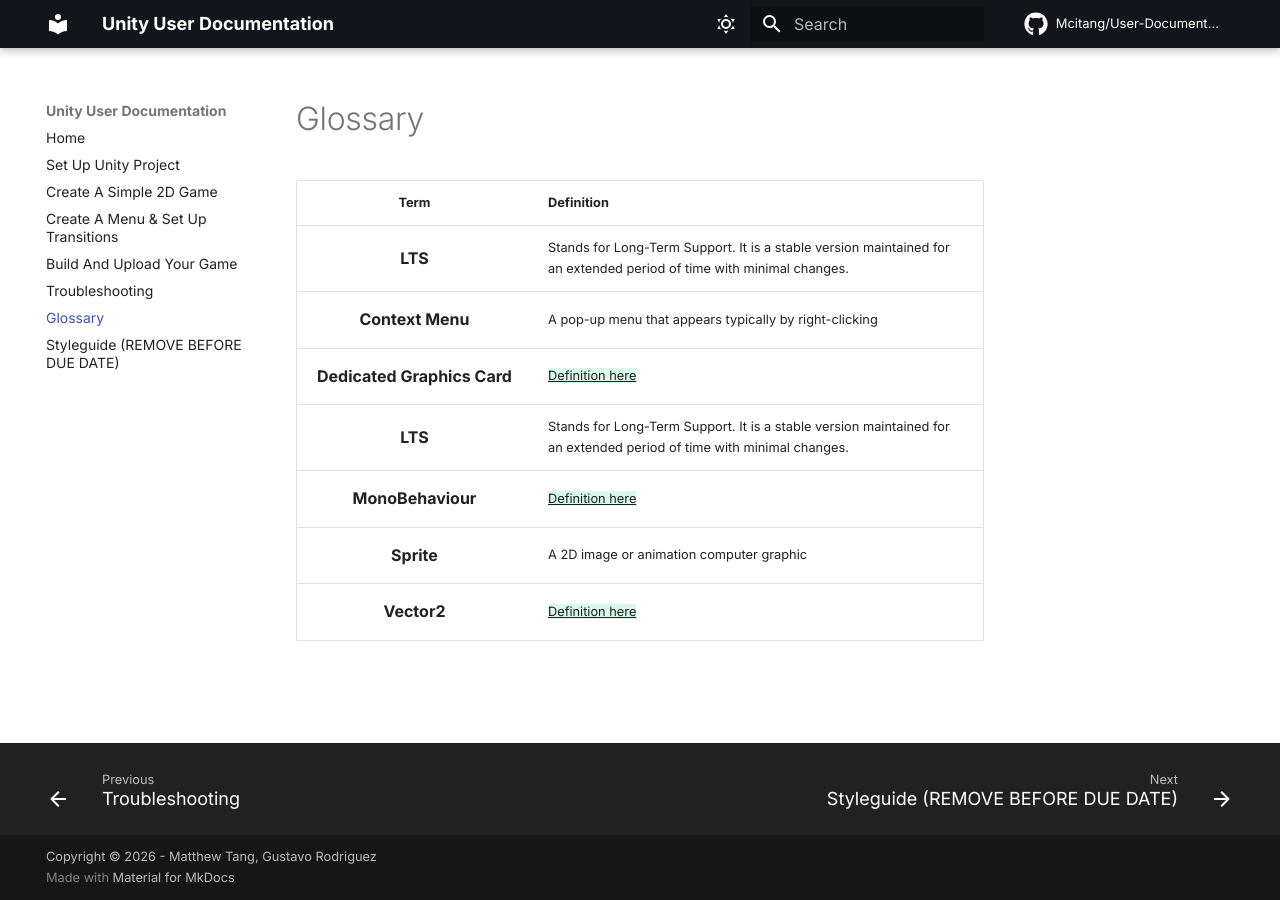
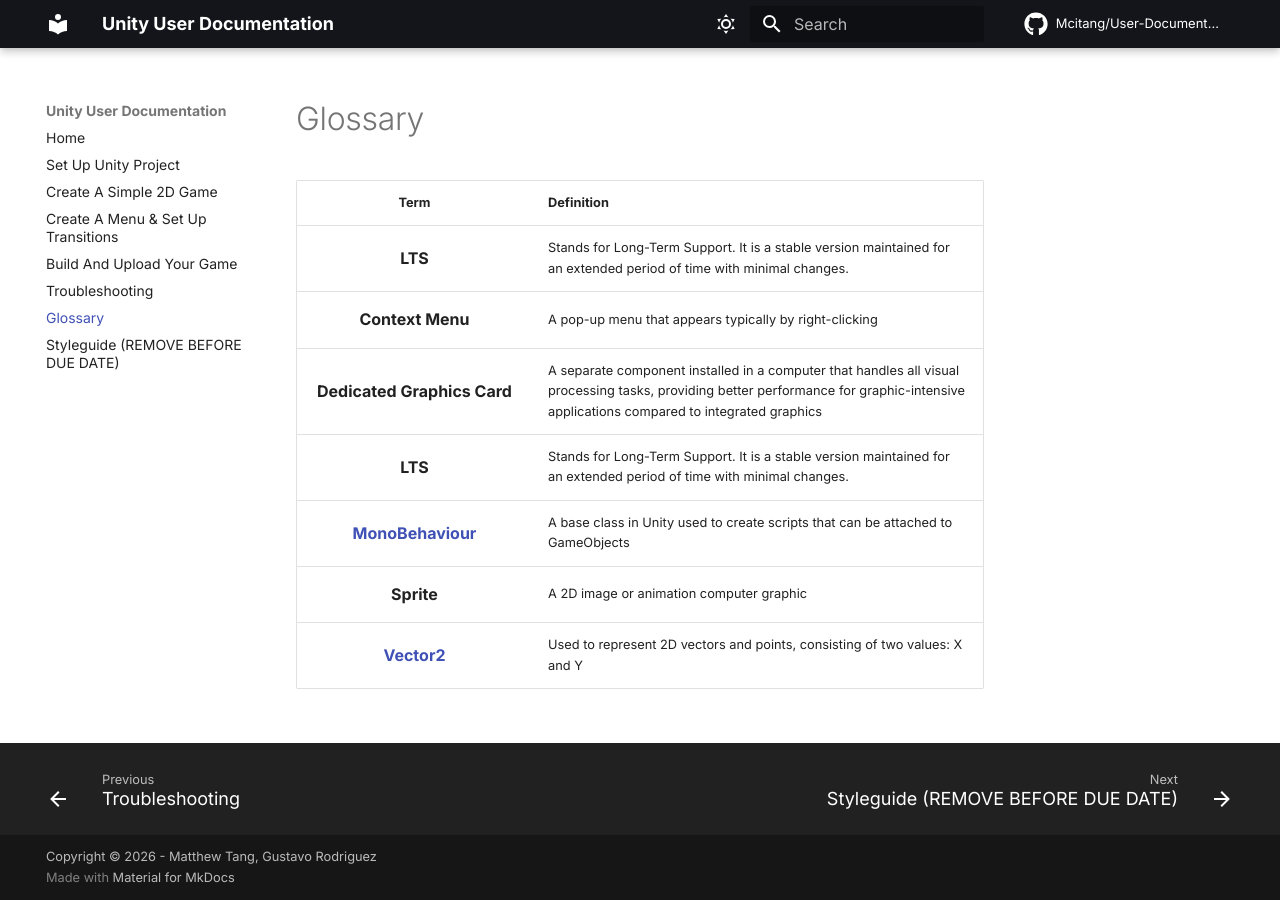
Before and after one commit to Mcitang/User-Documentation, an MkDocs documentation site: the page built from docs/glossary.md, in a window 1280 px wide. Built offline with MkDocs 1.6.1 and Material for MkDocs 9.7.7, drawn with Linux system fonts in a browser that asks for light colours; comment, search, counter and statistics services are not loaded.

Commit message:
Define Vector2 and MonoBehaviour

```diff
--- a/docs/glossary.md
+++ b/docs/glossary.md
@@ -4,8 +4,14 @@
 |-----------    |------------------------------------   |
 | LTS           |   Stands for Long-Term Support. It is a stable version maintained for an extended period of time with minimal changes.  |
 | Context Menu  |   A pop-up menu that appears typically by right-clicking    |
-| Dedicated Graphics Card |   {++Definition here++}   |
+| Dedicated Graphics Card |   A separate component installed in a computer that handles all visual processing tasks, providing better performance for graphic-intensive applications compared to integrated graphics    |
 | LTS           |   Stands for Long-Term Support. It is a stable version maintained for an extended period of time with minimal changes.  |
-| MonoBehaviour |   {++Definition here++}   |
+| [MonoBehaviour][monobehaviour-url]    |   A base class in Unity used to create scripts that can be attached to GameObjects   |
 | Sprite        |   A 2D image or animation computer graphic    |
-| Vector2       |   {++Definition here++}   |
+| [Vector2][vector2-url]       |   Used to represent 2D vectors and points, consisting of two values: X and Y  |
+
+
+
+<!-- Hyperlinks -->
+[monobehaviour-url]: https://docs.unity3d.com/6000.0/Documentation/ScriptReference/MonoBehaviour.html
+[vector2-url]: https://docs.unity3d.com/6000.3/Documentation/ScriptReference/Vector2.html
```
